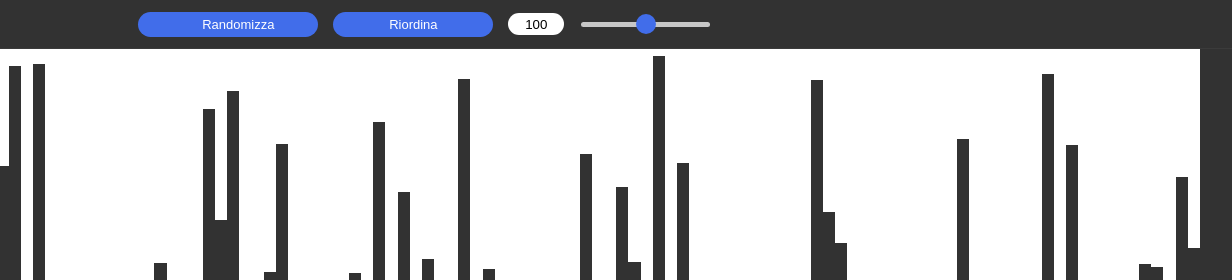
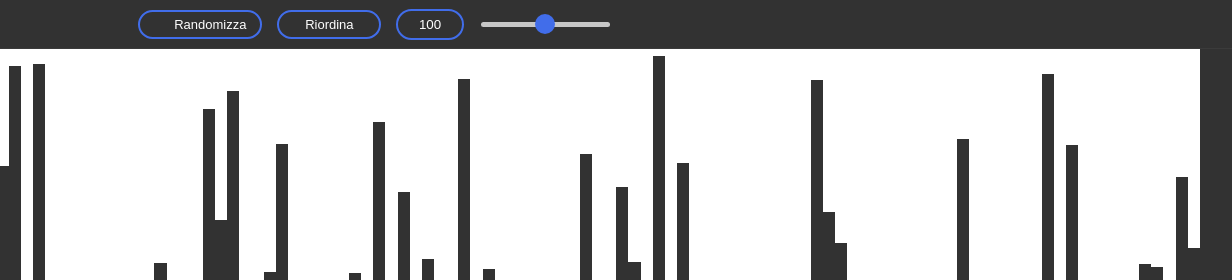
Before and after one commit to AlBit7/algoSort, a plain HTML site: page index.html in a window 1280 px wide. Shown: the top 280 px of the page, 48-1280 px from the left. Drawn offline with Linux system fonts and the light colour scheme.

Commit message:
Update style.css

```diff
--- a/style.css
+++ b/style.css
@@ -221,10 +221,10 @@ body {
 
   font-size: 13px;
     height: 25px;
-    width: 160px;
+    width: 100px;
 
   color: #fff;
-  border: 0 none;
+  background-color: none;
   border-radius: var(--borderRadius);
 
   -webkit-appearance: none;
@@ -233,13 +233,11 @@ body {
 
   justify-content: center;
   align-items: center;
-  flex: 0 0 160px;
+  flex: 0 0 100px;
 }
 
 .button:hover {
 transition: all 150ms linear;
-
-opacity: .85;
 }
 
 .button:active {
@@ -269,6 +267,7 @@ outline-offset: -4px;
 } */
 
 .button.-dark {
+
   color: var(--color-snow);
   background: var(--color-dark);
 }
@@ -284,6 +283,11 @@ outline-offset: -4px;
 } */
 
 .button.-blue {
+    border: 2px solid var(--color-ocean);
+  color: var(--color-snow);
+}
+
+.button.-blue:hover {
   color: var(--color-snow);
   background: var(--color-ocean);
 }
@@ -311,18 +315,16 @@ outline-offset: -4px;
 
 
 
-
-
-
-
 input[type="number"] {
-    width: 7ch;
+    width: 8ch;
     text-align: center;
     border: 0;
-    height: 20px;
+    height: 25px;
     border-radius: var(--borderRadius);
     -moz-appearance: textfield;
-
+    color: white;
+    background-color: var(--colore-principale);
+    border: 2px solid var(--color-ocean);
 }
 
 input[type="number"]::-webkit-inner-spin-button, input[type="number"]::-webkit-outer-spin-button {
```
